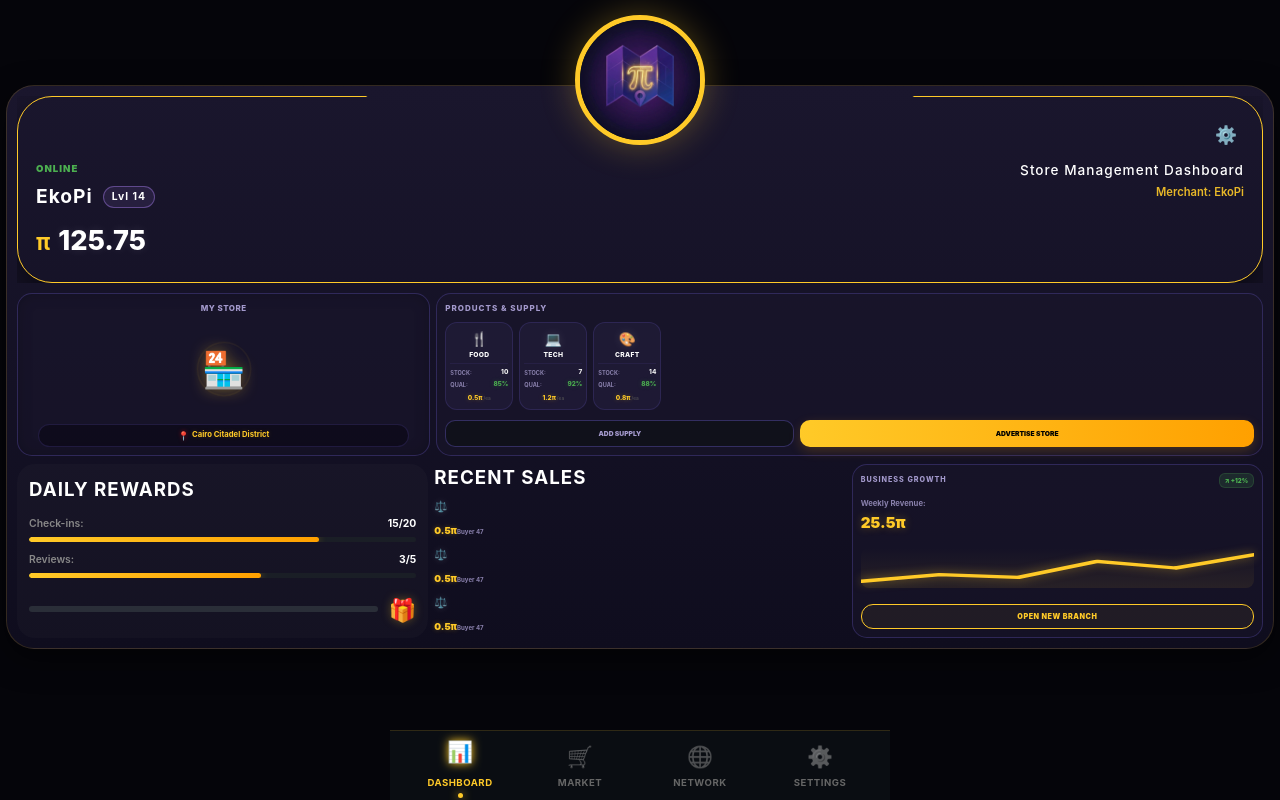
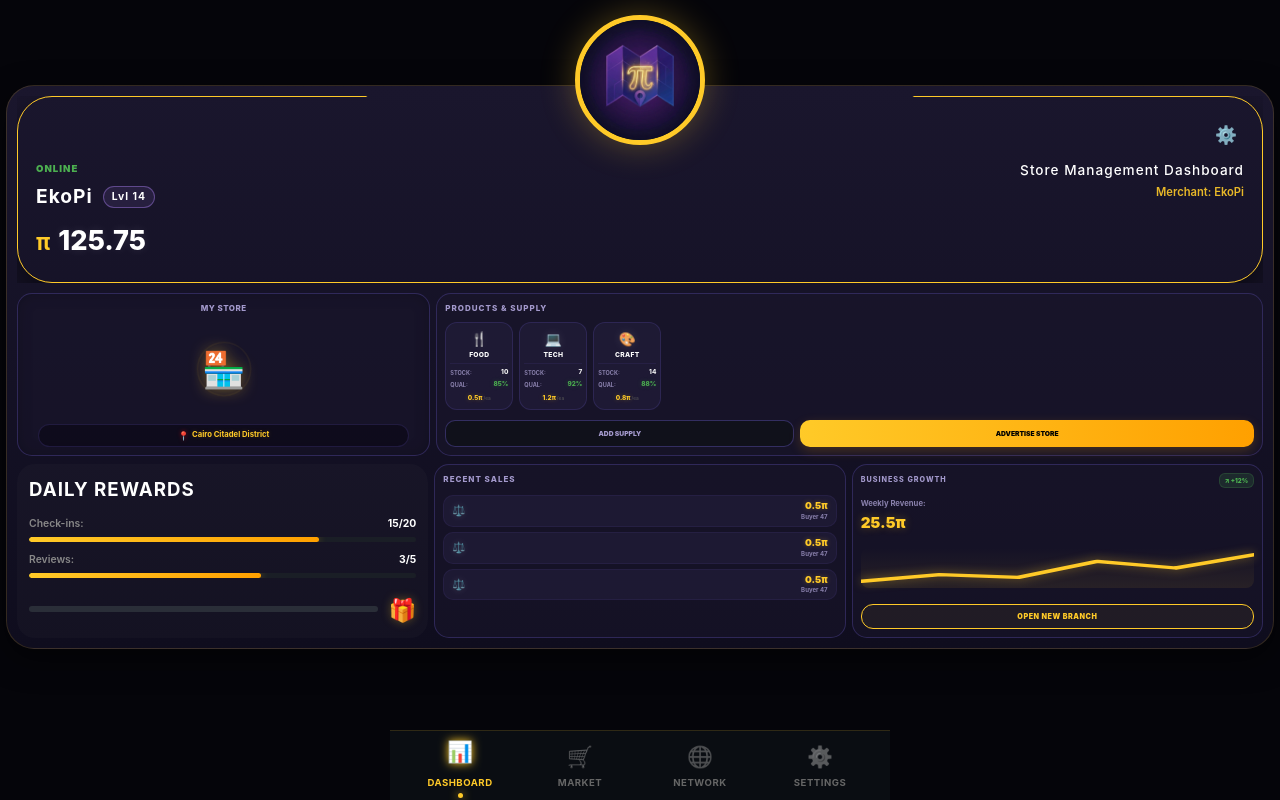
Before and after one commit to Maplypi-Official/maplypi-frontend, a React (Vite) app: page / in a window 1280 px wide. Built offline with nearby package versions, Linux system fonts and the light colour scheme; no server answers.

Commit message:
Update RecentSales.css

```diff
--- a/src/components/Stats/RecentSales/RecentSales.css
+++ b/src/components/Stats/RecentSales/RecentSales.css
@@ -1,32 +1,31 @@
-.recent-sales-compact {
+.recent-sales-compact-mirror {
   display: flex;
   flex-direction: column;
-  gap: 8px;
+  gap: 6px;
   height: 100%;
   padding: 8px !important;
   box-sizing: border-box;
-  /* الهوية البنفسجية الموحدة */
+  /* الخلفية والحدود البنفسجية المضيئة */
   background: rgba(26, 22, 45, 0.5) !important;
   border: 1.5px solid rgba(106, 90, 205, 0.3) !important;
   border-radius: 15px;
 }
 
-.sales-title {
+.sales-title-mirror {
   font-size: 0.5rem !important;
-  color: #a399cc !important;
+  color: #a399cc !important; /* اللون البنفسجي الباهت من التصميم الأصلي */
   font-weight: 800;
   text-transform: uppercase;
-  margin: 0;
+  margin: 0 0 4px 0;
 }
 
-.sales-list-container {
+.sales-list-mirror {
   display: flex;
   flex-direction: column;
-  gap: 6px;
-  margin-top: 4px;
+  gap: 5px;
 }
 
-.s-row-mini {
+.s-row-mirror {
   display: flex;
   justify-content: space-between;
   align-items: center;
@@ -34,13 +33,6 @@
   padding: 5px 8px;
   border-radius: 10px;
   border: 1px solid rgba(106, 90, 205, 0.1);
-  transition: all 0.2s ease;
-}
-
-.s-row-mini:hover {
-  background: rgba(45, 40, 75, 0.8);
-  border-color: rgba(106, 90, 205, 0.3);
-  transform: scale(1.02);
 }
 
 .s-icon-glow {
@@ -48,14 +40,14 @@
   filter: drop-shadow(0 0 3px rgba(255, 255, 255, 0.2));
 }
 
-.s-info-group {
+.s-info-mirror {
   text-align: right;
   display: flex;
   flex-direction: column;
 }
 
 .s-amount-gold {
-  color: #ffca28; /* الذهب الرقمي */
+  color: #ffca28;
   font-size: 0.6rem;
   font-weight: 900;
   line-height: 1;
@@ -63,18 +55,8 @@
 }
 
 .s-buyer-name {
-  color: #8a81ad; /* البنفسجي الوصفي */
+  color: #8a81ad; /* لون بنفسجي وصفي */
   font-size: 0.38rem;
   font-weight: 700;
-  margin-top: 2px;
+  margin-top: 1px;
 }
-
-.sales-footer-hint {
-  margin-top: auto;
-  font-size: 0.32rem;
-  color: #4caf50; /* أخضر التحديث الحي */
-  text-align: center;
-  font-weight: 900;
-  letter-spacing: 1px;
-  opacity: 0.8;
-}
```
